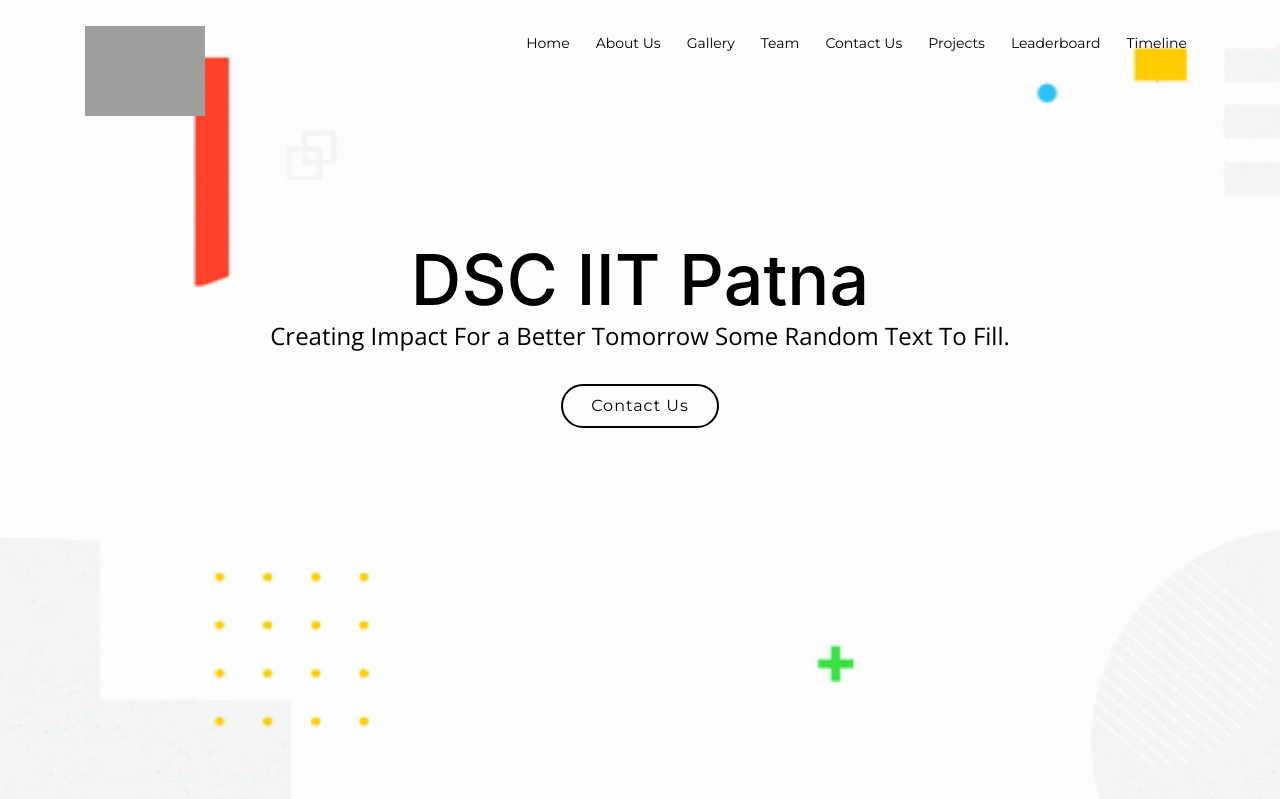
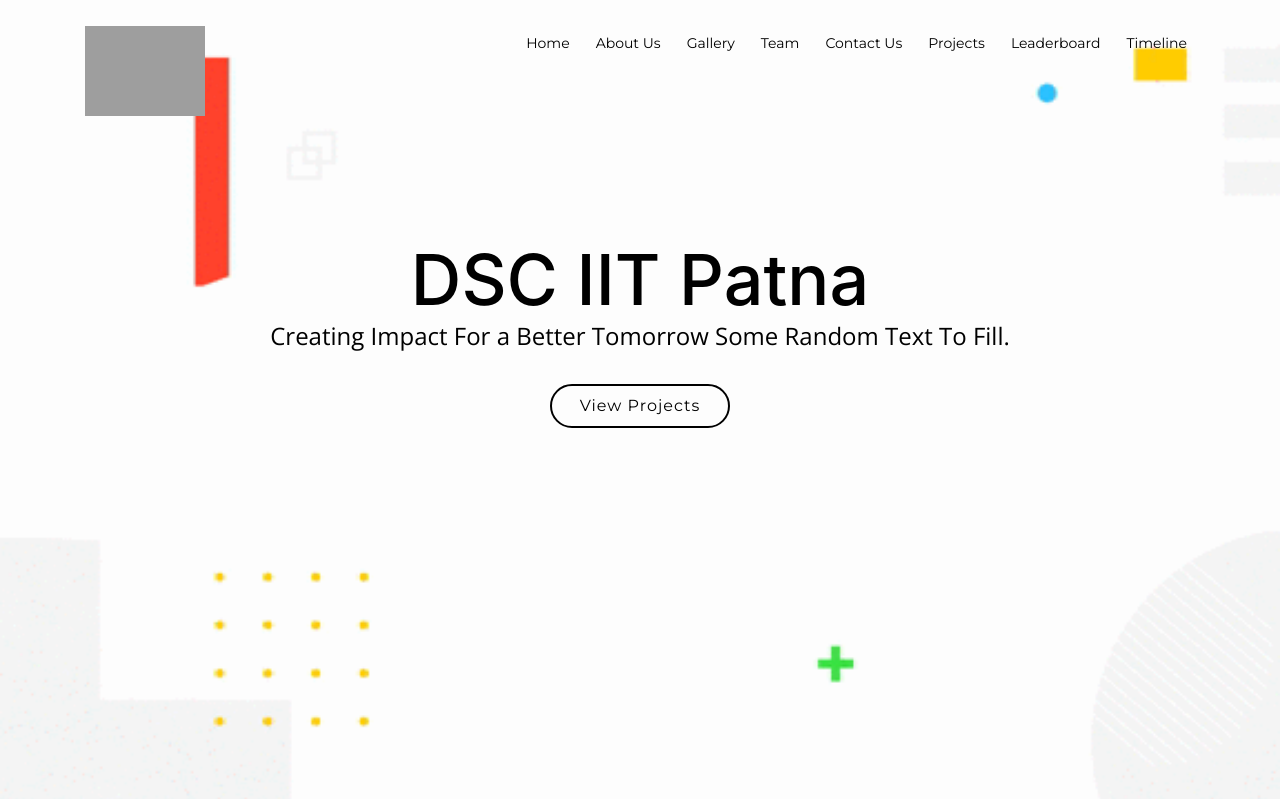
Before and after one commit to dsciitpatna/dsciitpatna.github.io, a PHP site: page /ashwani/ in a window 1280 px wide. Shown: the top 799 px of the page. Run offline with PHP 8.4, Linux system fonts and the light colour scheme; some libraries are stand-ins or nearby versions; some web fonts are replaced; grey boxes are pictures that could not be loaded.

Commit message:
added roject link

```diff
--- a/index.php
+++ b/index.php
@@ -141,7 +141,7 @@
     <div class="intro-text">
       <h2>DSC IIT Patna</h2>
       <p>Creating Impact For a Better Tomorrow Some Random Text To Fill.</p>
-      <a href="#contact" class="btn-get-started scrollto">Contact Us</a>
+      <a href="<?php echo ROOT_URL; ?>projects.php" class="btn-get-started scrollto">View Projects</a>
     </div>
 
 
```
